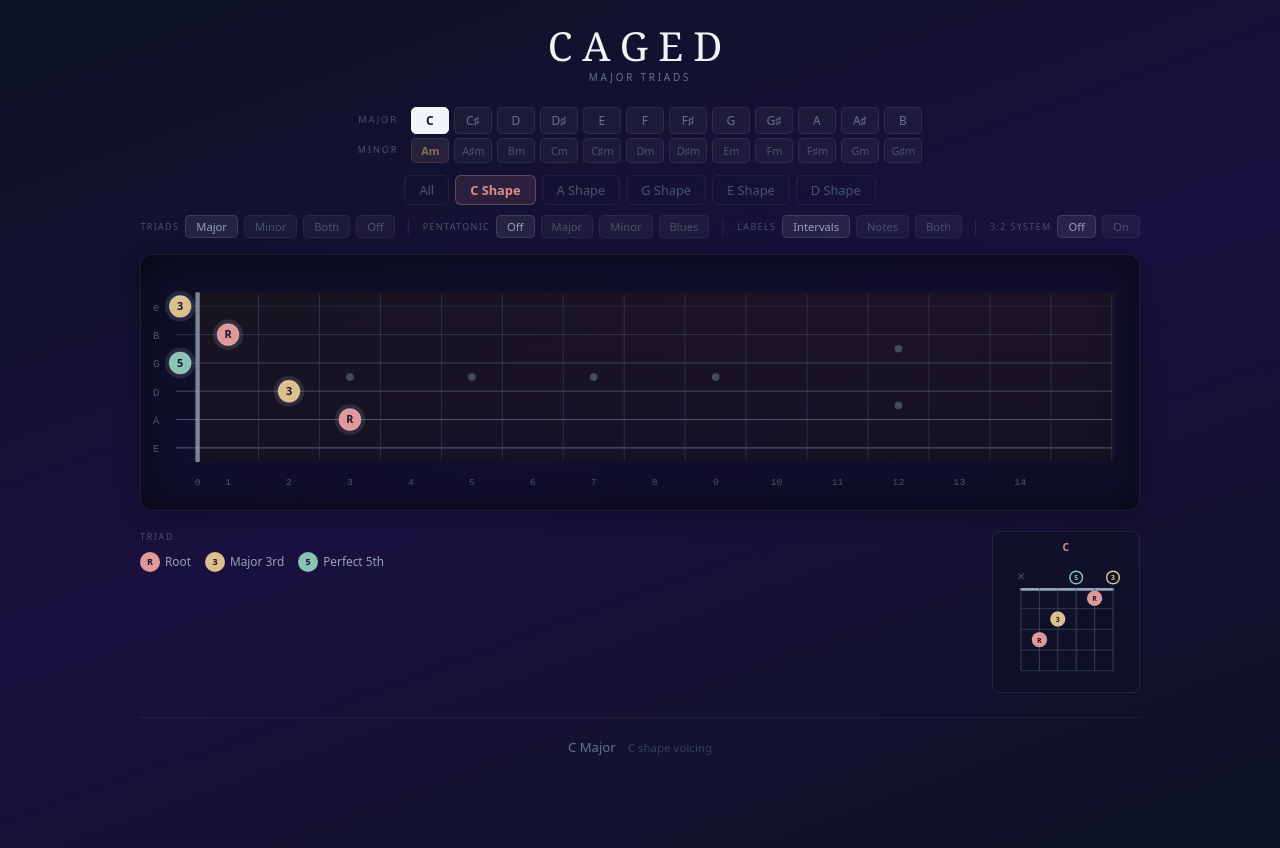
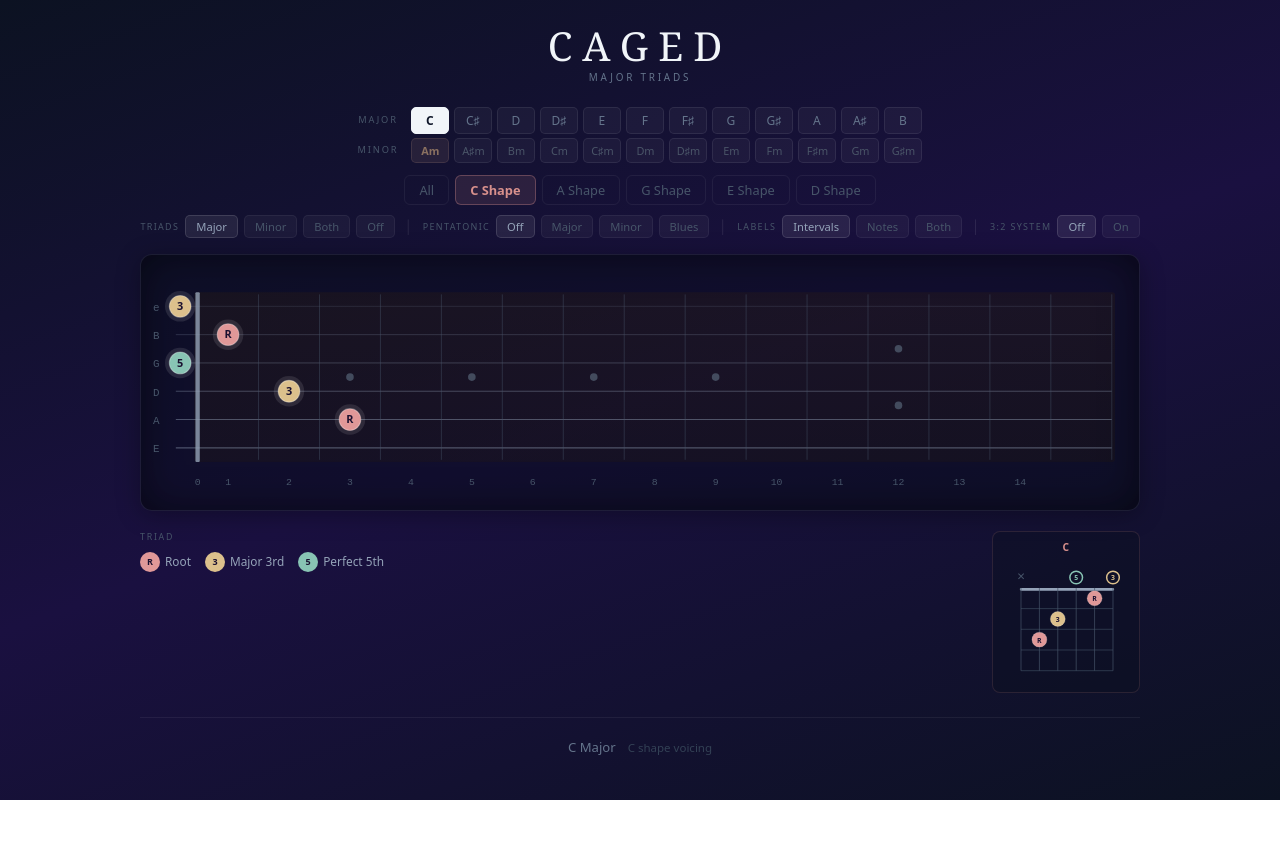
Before and after one commit to tartansandal/caged-explorer, a React (Vite) app: page / in a window 1280 px wide. After the commit the page ends 800 px from the top, so only its background shows below. Built offline with nearby package versions, Linux system fonts and the light colour scheme.

Commit message:
fix: remove redundant scrollbar caused by padding outside viewport height

```diff
--- a/src/App.jsx
+++ b/src/App.jsx
@@ -516,7 +516,7 @@ export default function CAGEDExplorer() {
 
   return (
     <div style={{ background: "linear-gradient(160deg, #0c1222 0%, #1a1040 50%, #0c1222 100%)",
-      minHeight: "100vh", padding: "24px 16px", fontFamily: "system-ui, -apple-system, 'Segoe UI', sans-serif", color: THEME.text.primary }}>
+      minHeight: "100vh", padding: "24px 16px", boxSizing: "border-box", fontFamily: "system-ui, -apple-system, 'Segoe UI', sans-serif", color: THEME.text.primary }}>
       <div style={{ maxWidth: 1000, margin: "0 auto" }}>
 
         <h1 style={{ textAlign: "center", fontSize: "2.5rem", fontWeight: 300, margin: "0 0 2px",
--- a/src/index.css
+++ b/src/index.css
@@ -25,7 +25,6 @@ a:hover {
 body {
   margin: 0;
   min-width: 320px;
-  min-height: 100vh;
 }
 
 h1 {
```
